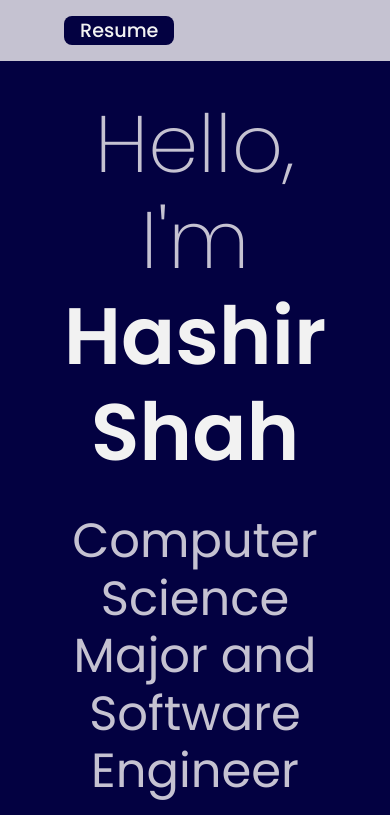
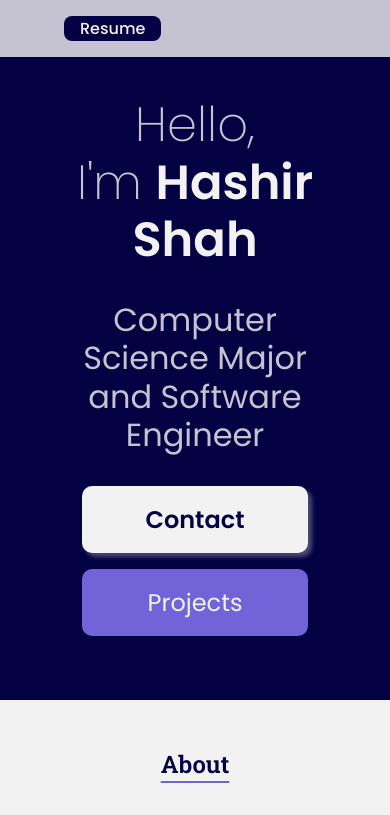
Before and after one commit to HashMaster02/portfolio, a React (Create React App) app: page / in a window 390 px wide. Shown: the top 815 px of the page. Built offline with nearby package versions, Linux system fonts and the light colour scheme.

Commit message:
Removed padding from '.section', lowered size of fonts on mobile.

```diff
--- a/src/App.js
+++ b/src/App.js
@@ -17,7 +17,7 @@ function App() {
           <TextBlock children={
           ['Dedicated prospective software engineer with a burning passion for learning. I dedicate my time and energy to being as informed and up to date about the tools and practices in my field by studying intensely and mastering my ability to consume, assimilate and apply new information in short periods of time.',
           'Additionally, I have a deep-rooted interest in productivity and consider myself a philomath. I have helped countless people in my life achieve academic success and unlock their potential to learn and grow their skillset and adopt a growth mindset.',
-          'I am currently studying at Illinois Institute of Technology in Chicago and am available for internships in summer in both the US and the UK.']}/>
+          'I am currently studying at Illinois Institute of Technology in Chicago and am actively pursuing internship oppotunities for Summer 2024 in the US and UK.']}/>
         } />
         <Section title='Skills' id='skills' children={<SkillCardFrame />} />
         <Section title='Projects' id='projects' children={<ProjectCardFrame />} />
--- a/src/components/ContactInfo.jsx
+++ b/src/components/ContactInfo.jsx
@@ -1,17 +1,42 @@
-import { FaEnvelope, FaPhone, FaLinkedin, FaSquareGithub } from 'react-icons/fa6'
-import ContactCard from './ContactCard'
+import {
+  FaEnvelope,
+  FaPhone,
+  FaLinkedin,
+  FaSquareGithub,
+} from "react-icons/fa6";
+import ContactCard from "./ContactCard";
 
 const ContactInfo = () => {
-    return (
-        <div className="contact-frame">
-            <ContactCard icon={<FaEnvelope size={40} />} children={['hashirshah222@gmail.com']} />
-            <ContactCard icon={<FaPhone size={40} />} children={['US: 312-998-5441', 'UK: 07933 119784']} />
+  return (
+    <div className="contact-frame">
+      <ContactCard
+        icon={<FaEnvelope size={40} />}
+        children={["hshah86@hawk.iit.edu"]}
+      />
+      <ContactCard
+        icon={<FaPhone size={40} />}
+        children={["US: 312-998-5441", "UK: 07933 119784"]}
+      />
 
-            <div className="contact-links">
-                <a href="https://www.linkedin.com/in/hashirshah/" target='_blank' rel='noreferrer'> <FaLinkedin size={80} /> </a>
-                <a href="https://github.com/HashMaster02" target='_blank' rel='noreferrer'> <FaSquareGithub size={80} /> </a>
-            </div>
-        </div>
-    )
-}
-export default ContactInfo
+      <div className="contact-links">
+        <a
+          href="https://www.linkedin.com/in/hashirshah/"
+          target="_blank"
+          rel="noreferrer"
+        >
+          {" "}
+          <FaLinkedin size={80} />{" "}
+        </a>
+        <a
+          href="https://github.com/HashMaster02"
+          target="_blank"
+          rel="noreferrer"
+        >
+          {" "}
+          <FaSquareGithub size={80} />{" "}
+        </a>
+      </div>
+    </div>
+  );
+};
+export default ContactInfo;
--- a/src/index.css
+++ b/src/index.css
@@ -15,11 +15,11 @@
   --fw-semibold: 500;
   --fw-bold: 600;
 
-  --fs-extra-large: 5rem;
-  --fs-large: 3rem;
-  --fs-medium: 2rem;
-  --fs-regular: 1.2rem;
-  --fs-small: 1rem;
+  --fs-extra-large: 3rem;
+  --fs-large: 2rem;
+  --fs-medium: 1.5rem;
+  --fs-regular: 1rem;
+  --fs-small: 0.75rem;
 
 }
 
@@ -62,7 +62,7 @@ body {
 .section {
   background-color: var(--clr-primary);
   width: 100%;
-  padding: 3rem 1rem;
+  padding: 3rem 0rem;
   display: flex;
   flex-direction: column;
   justify-content: center;
@@ -371,6 +371,13 @@ header {
 /* Desktop */
 @media (min-width: 56.25em) {
 
+  :root {
+    --fs-extra-large: 4rem;
+    --fs-large: 3rem;
+    --fs-medium: 2rem;
+    --fs-regular: 1.2rem;
+    --fs-small: 1rem;
+  }
   .section {
     display: block;
     padding: 7.25rem;
```
